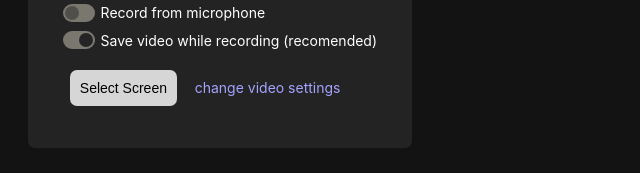
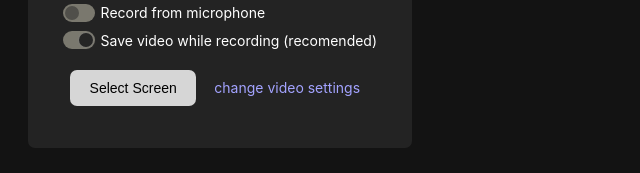
Before and after one commit to vigneshpa/screen-recorder, a Svelte app: page / in a window 1280 px wide. Shown: the part 624-797 px from the top of the page, without its empty margins (0-640 px from the left). Built offline with nearby package versions, Linux system fonts and the light colour scheme.

Commit message:
cahnging padding

```diff
--- a/src/App.svelte
+++ b/src/App.svelte
@@ -246,7 +246,7 @@
     height: 100%;
   }
   button {
-    padding: 0.7rem;
+    padding: 0.7rem 1.4rem;
     font-size: 1rem;
     margin: 1rem;
     border-radius: 0.5rem;
```
Also changed, not shown: 8 other files (tests, documents, lock files or other folders).
